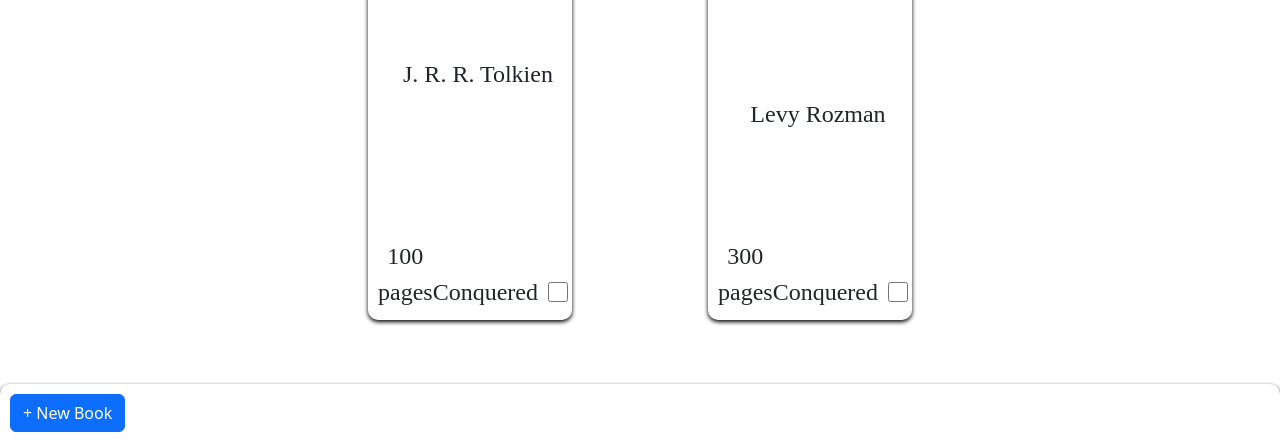
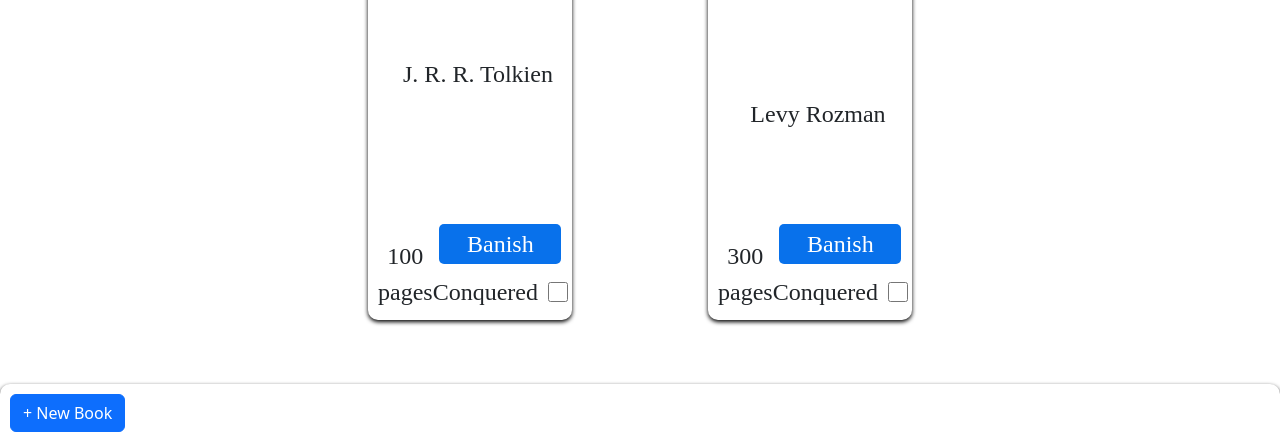
Before and after one commit to ernmin/library, a plain HTML site: page index.html in a window 1280 px wide. Shown: the part 358-800 px from the top of the page. Drawn offline with nearby package versions, Linux system fonts and the light colour scheme.

Commit message:
Create Banish Button

```diff
--- a/script.js
+++ b/script.js
@@ -96,19 +96,32 @@ function createCard(bookObject, book_id) {
     div2.classList.add('card-others');
 
     document.getElementById('books').appendChild(card);
+    deleteBook(book_id);
     addCheckbox(book_id);
 }
 
 function addCheckbox(book_id){
     const card = document.querySelector(`[id=${CSS.escape(book_id)}]`);
     const card_read = card.querySelector('.card-read');
+    const conquered_container = document.createElement('div');
     const create_text_read = document.createElement('div');
     /*create_text_read.classList.add('create-text-read');*/
-    create_text_read.appendChild(document.createTextNode('Conquered'));
+    conquered_container.appendChild(document.createTextNode('Conquered'));
     card_read.appendChild(create_text_read);
     const create_check_box = document.createElement("INPUT");
     create_check_box.setAttribute("type", "checkbox");
-    card_read.appendChild(create_check_box);
+    conquered_container.appendChild(create_check_box);
+    card_read.appendChild(conquered_container);
+    conquered_container.classList.add('conquered-container');
+}
+
+function deleteBook(book_id){
+    const card = document.querySelector(`[id=${CSS.escape(book_id)}]`);
+    const card_read = card.querySelector('.card-read');
+    const create_button = document.createElement('button');
+    create_button.classList.add('banish');
+    create_button.textContent = 'Banish';
+    card_read.appendChild(create_button);
 }
 
 /*create event listener to listen to submit button
--- a/styles.css
+++ b/styles.css
@@ -162,14 +162,30 @@ input {
     align-self: end;
     justify-self: right;
     display: flex;
+    flex-direction: column;
     align-items: center;
-    justify-content: center;
+    justify-content: left;
+    gap: 5px;
+}
+
+.conquered-container {
+    display: flex;
     gap: 10px;
+    align-items: center;
 }
 
 input[type="checkbox"] {
     height: 20px;
     width: 20px;
+}
+
+.banish {
+    height: 1.5rem;
+    border-radius: 5px;
+    border: none;
+    background-color: rgb(8, 113, 235);
+    color: white;
+    width: 90%;
 }
 
 @media (min-width: 600px){
@@ -203,4 +219,8 @@ input[type="checkbox"] {
         font-size: 1.5rem;
     }
 
+    .banish {
+        height: 2.5rem;
     }
+
+}
```
Lines whose indentation alone changed are shown as unchanged.
